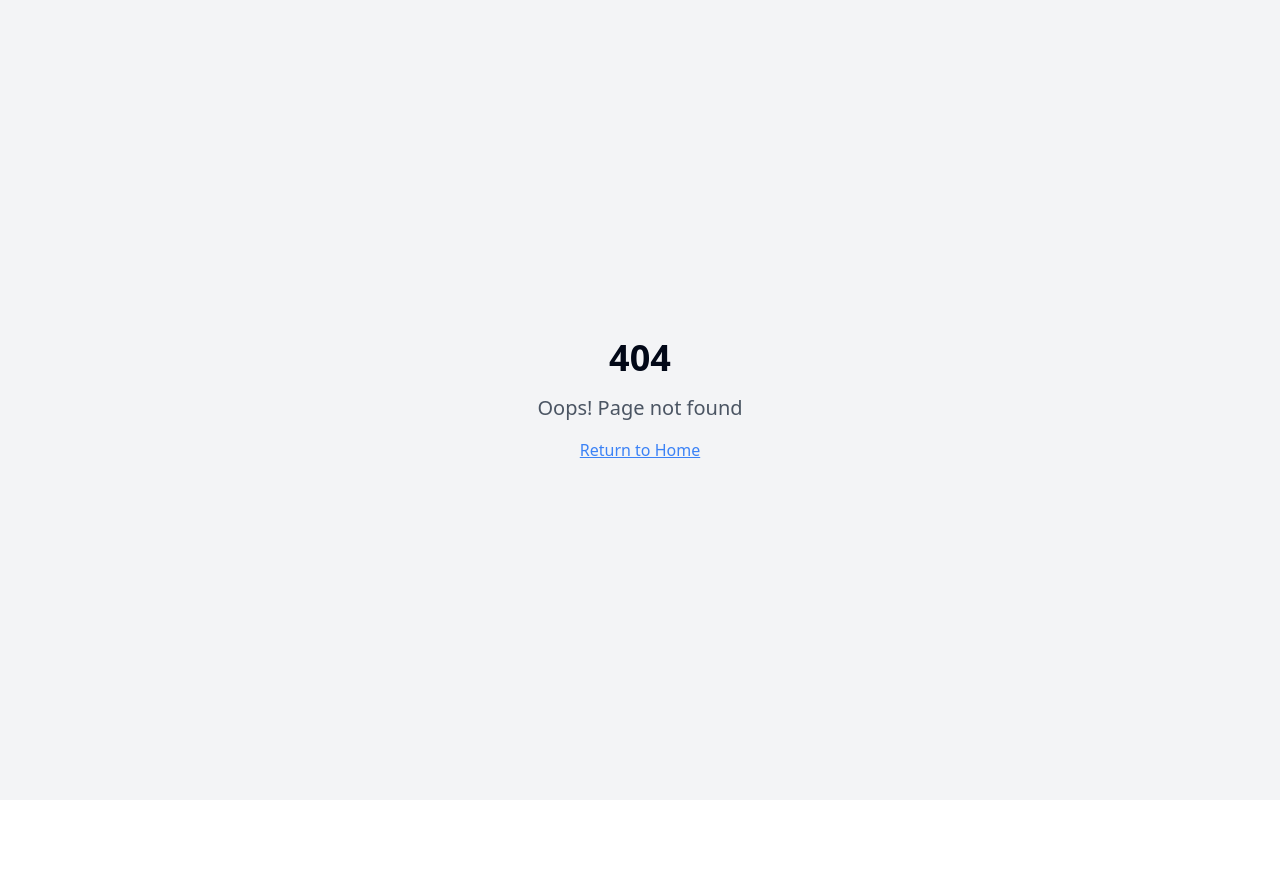
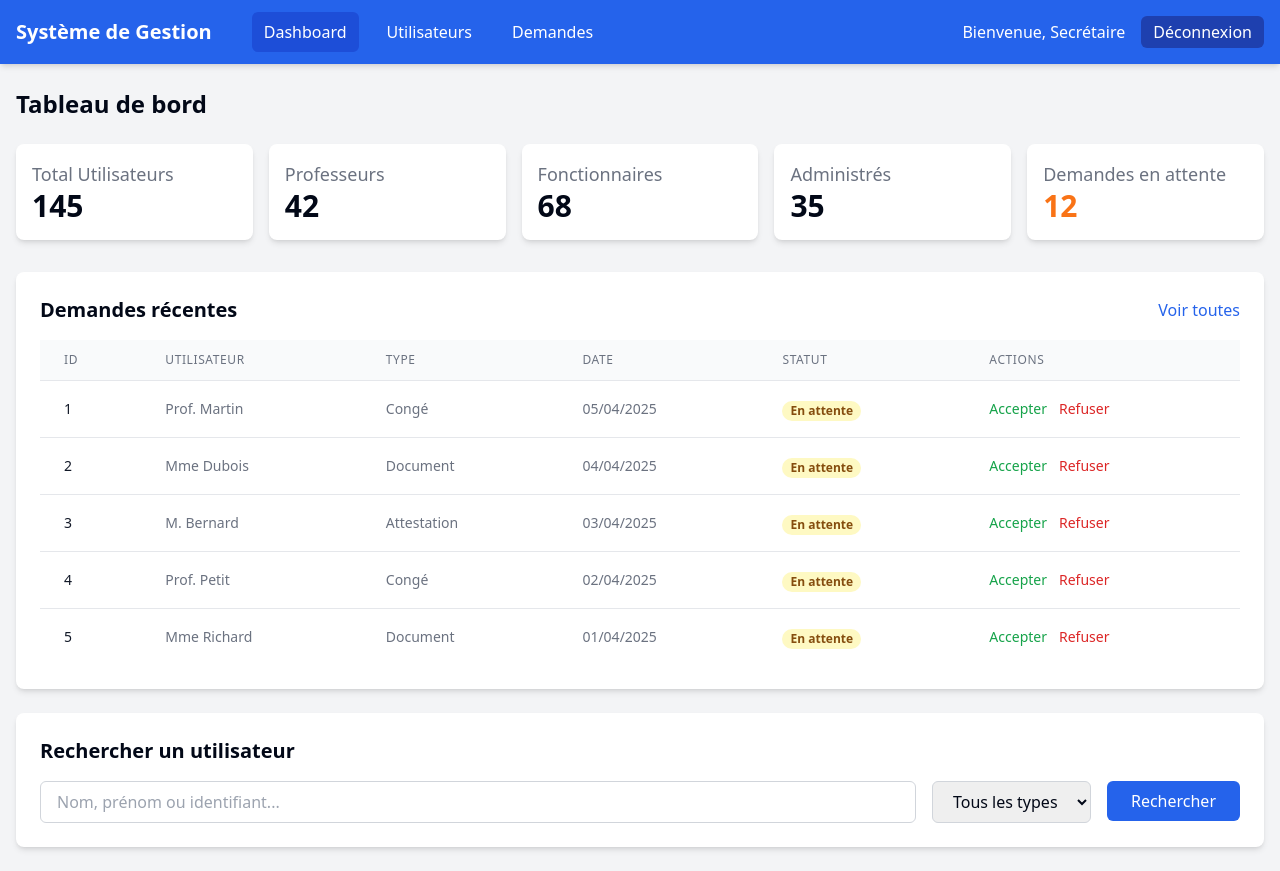
Before and after one commit to mariamguerraf/Systeme-de-Gestion-des-Ressources-Humaines-et-des-Demandes-Administratives, a React (Vite) app: page /secretaire/dashboard in a window 1280 px wide. Before the commit this address had no page. Before the commit the page ends 800 px from the top, so only its background shows below. Built offline with nearby package versions, Linux system fonts and the light colour scheme.

Commit message:
modification

```diff
--- a/src/App.tsx
+++ b/src/App.tsx
@@ -40,6 +40,10 @@ const App = () => (
 		  <Route path="/enseignant/ordre-mission" element={<OrdreMissionPage />} />
 		  <Route path="/enseignant/absence" element={<CongePage />} />
 		  <Route path="/enseignant/heures-sup" element={<CongePage />} />
+		  <Route path="/secretaire/dashboard" element={<Dashboard />} />
+		  <Route path="/secretaire/users" element={<UsersPage />} />
+		  <Route path="/secretaire/demandes" element={<Demandes />} />
+
 
 		  {/* Catch-all route for 404 Not Found */}
 		  {/* ADD ALL CUSTOM ROUTES BELOW THE CATCH-ALL  */}
--- a/src/pages/secrétaire/Dashboard.tsx
+++ b/src/pages/secrétaire/Dashboard.tsx
@@ -1,5 +1,6 @@
 // src/pages/secretaire/Dashboard.tsx
 import { useState, useEffect } from 'react';
+import { Link } from 'react-router-dom';
 import { useNavigate } from 'react-router-dom';
 
 interface StatProps {
@@ -81,9 +82,9 @@ const SecretaireDashboard = () => {
           <div className="flex items-center">
             <h1 className="text-xl font-bold">Système de Gestion</h1>
             <div className="ml-10 hidden md:flex space-x-4">
-              <a href="/secretaire/dashboard" className="px-3 py-2 rounded-md bg-blue-700">Dashboard</a>
-              <a href="/secretaire/users" className="px-3 py-2 rounded-md hover:bg-blue-700">Utilisateurs</a>
-              <a href="/secretaire/demandes" className="px-3 py-2 rounded-md hover:bg-blue-700">Demandes</a>
+			  <Link to="/secretaire/dashboard" className="px-3 py-2 rounded-md bg-blue-700"> Dashboard </Link>
+			  <Link to="/secretaire/users" className="px-3 py-2 rounded-md hover:bg-blue-700">Utilisateurs</Link>
+			  <Link to="/secretaire/demandes" className="px-3 py-2 rounded-md hover:bg-blue-700">Demandes</Link>
             </div>
           </div>
           <div className="flex items-center space-x-4">
--- a/src/pages/secrétaire/Demandes.tsx
+++ b/src/pages/secrétaire/Demandes.tsx
@@ -1,5 +1,6 @@
 // src/pages/secretaire/Demandes.tsx
 import { useState, useEffect } from 'react';
+import { Link } from 'react-router-dom';
 import { useNavigate } from 'react-router-dom';
 
 interface DemandeProps {
@@ -107,9 +108,9 @@ const DemandesPage = () => {
           <div className="flex items-center">
             <h1 className="text-xl font-bold">Système de Gestion</h1>
             <div className="ml-10 hidden md:flex space-x-4">
-              <a href="/secretaire/dashboard" className="px-3 py-2 rounded-md hover:bg-blue-700">Dashboard</a>
-              <a href="/secretaire/users" className="px-3 py-2 rounded-md hover:bg-blue-700">Utilisateurs</a>
-              <a href="/secretaire/demandes" className="px-3 py-2 rounded-md bg-blue-700">Demandes</a>
+			  <Link to="/secretaire/dashboard" className="px-3 py-2 rounded-md hover:bg-blue-700"> Dashboard </Link>
+			  <Link to="/secretaire/users" className="px-3 py-2 rounded-md hover:bg-blue-700"> Utilisateurs </Link>
+			  <Link to="/secretaire/demandes" className="px-3 py-2 rounded-md bg-blue-700"> Demandes </Link>
             </div>
           </div>
           <div className="flex items-center space-x-4">
--- a/src/pages/secrétaire/Users.tsx
+++ b/src/pages/secrétaire/Users.tsx
@@ -1,5 +1,6 @@
 // src/pages/secretaire/Users.tsx
 import { useState, useEffect } from 'react';
+import { Link } from 'react-router-dom';
 import { useNavigate } from 'react-router-dom';
 
 interface UserProps {
@@ -97,9 +98,10 @@ const UsersPage = () => {
           <div className="flex items-center">
             <h1 className="text-xl font-bold">Système de Gestion</h1>
             <div className="ml-10 hidden md:flex space-x-4">
-              <a href="/secretaire/dashboard" className="px-3 py-2 rounded-md hover:bg-blue-700">Dashboard</a>
-              <a href="/secretaire/users" className="px-3 py-2 rounded-md bg-blue-700">Utilisateurs</a>
-              <a href="/secretaire/demandes" className="px-3 py-2 rounded-md hover:bg-blue-700">Demandes</a>
+
+			  <Link to="/secretaire/dashboard" className="px-3 py-2 rounded-md hover:bg-blue-700"> Dashboard </Link>
+              <Link to="/secretaire/users" className="px-3 py-2 rounded-md bg-blue-700">Utilisateurs</Link>
+              <Link to="/secretaire/demandes" className="px-3 py-2 rounded-md hover:bg-blue-700">Demandes</Link>
             </div>
           </div>
           <div className="flex items-center space-x-4">
```
